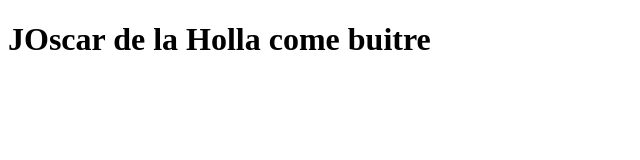
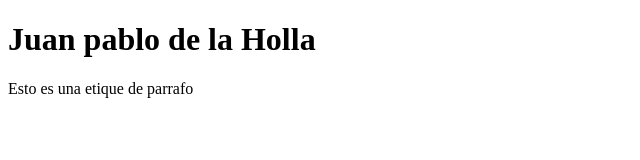
Before and after one commit to yadircubillo61-netizen/practicas-de-Git-GitHub, a plain HTML site: page index.html in a window 1280 px wide. Shown: the whole page, without its empty margins (0-640 px from the left). Drawn offline with Linux system fonts and the light colour scheme.

Commit message:
actualizacion de index.html

```diff
--- a/index.html
+++ b/index.html
@@ -6,6 +6,7 @@
     <title>Document</title>
 </head>
 <body>
-    <h1>JOscar de la Holla come buitre</h1>
+    <h1>Juan pablo de la Holla</h1>
+    <p>Esto es una etique de parrafo</p>
 </body>
 </html>
```
